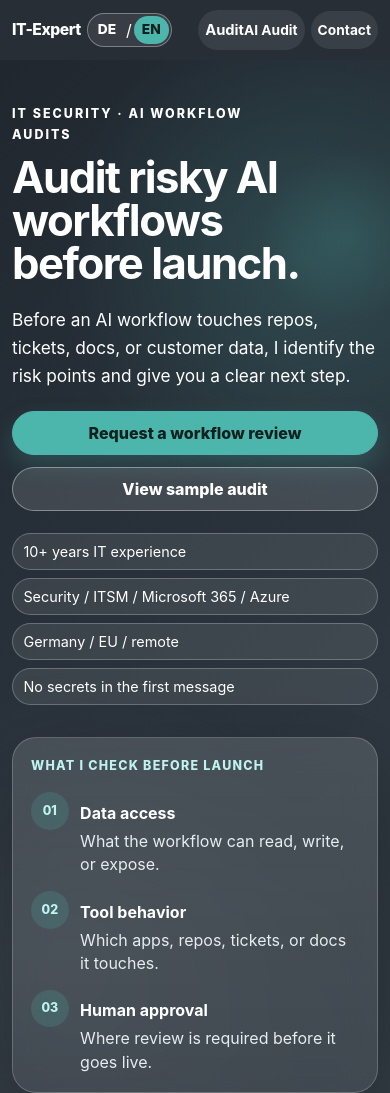
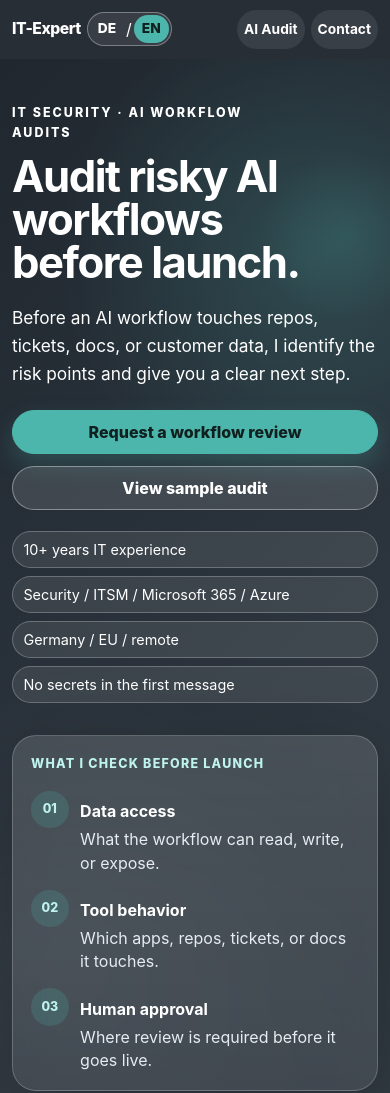
Before and after one commit to Dev-TechT/website, a plain HTML site: page index.html in a window 390 px wide. Shown: the top 1093 px of the page. Drawn offline with Linux system fonts and the light colour scheme.

Commit message:
fix: avoid duplicate mobile audit nav label
Co-authored-by: NlDev-hub <NlDev-hub@users.noreply.github.com>

```diff
--- a/style.css
+++ b/style.css
@@ -989,8 +989,7 @@ section {
     }
 
     .main-navigation a[href="#ai-automation-audit"]::before {
-        content: "Audit";
-        font-size: 0.92rem;
+        content: none;
     }
 
     .hero-section {
```
